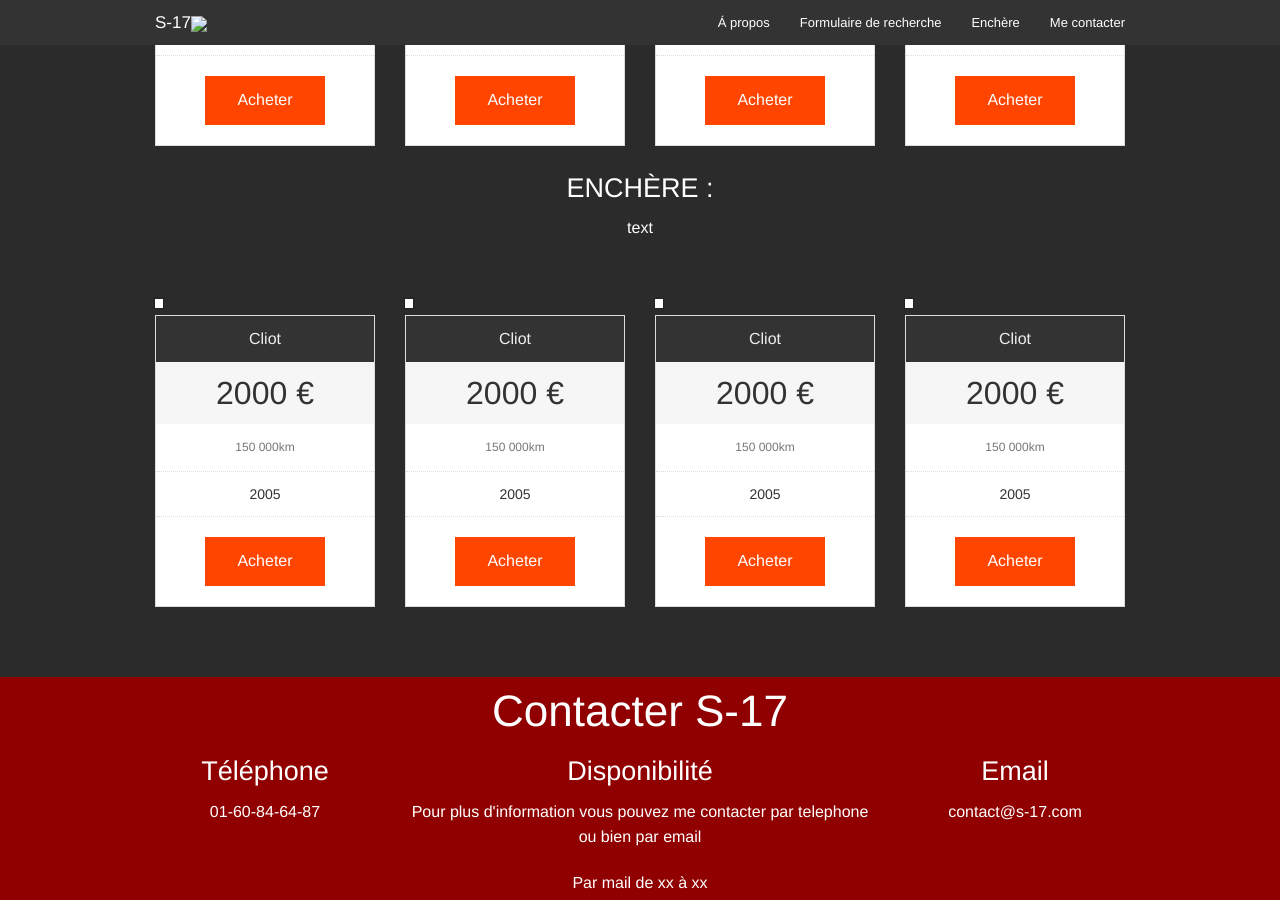
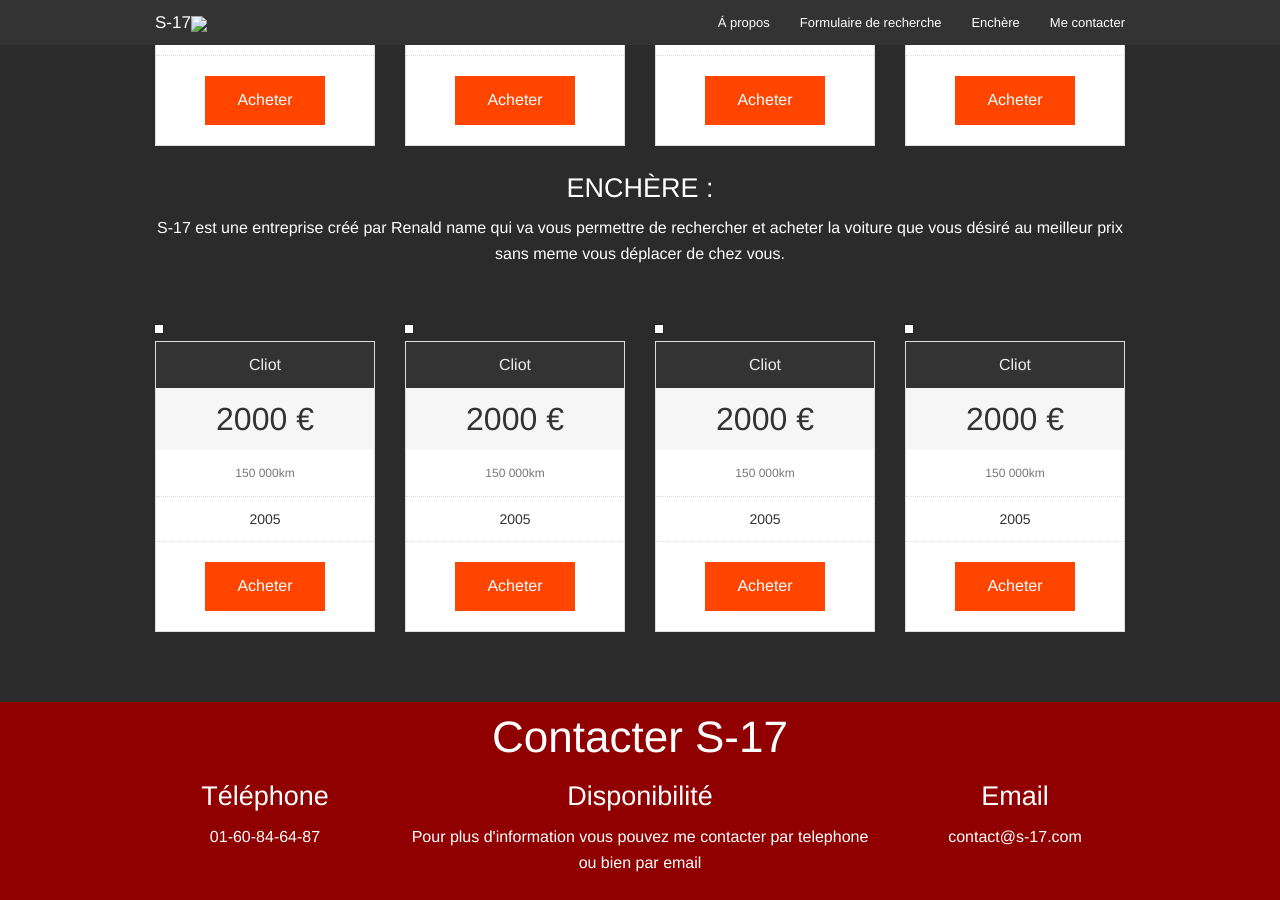
Before and after one commit to Thegeiger/S-17, a Jekyll site: the page built from index.html, in a window 1280 px wide and 900 px high, scrolled down 2450 px. Built offline with Jekyll 4.4.1, drawn with Linux system fonts in a browser that asks for light colours.

Commit message:
Updated 'index.html' via CloudCannon

```diff
--- a/index.html
+++ b/index.html
@@ -571,7 +571,7 @@ footer:
               <div class="large-12 columns">
                 <h3 class="text-center">ENCHÈRE : </h3>
                 <p class="text-center editable">
-                  text
+                  S-17 est une entreprise créé par Renald name qui va vous permettre de rechercher et acheter la voiture que vous désiré au meilleur prix sans meme vous déplacer de chez vous.
                 </p>
               </div>
             </div>
```
